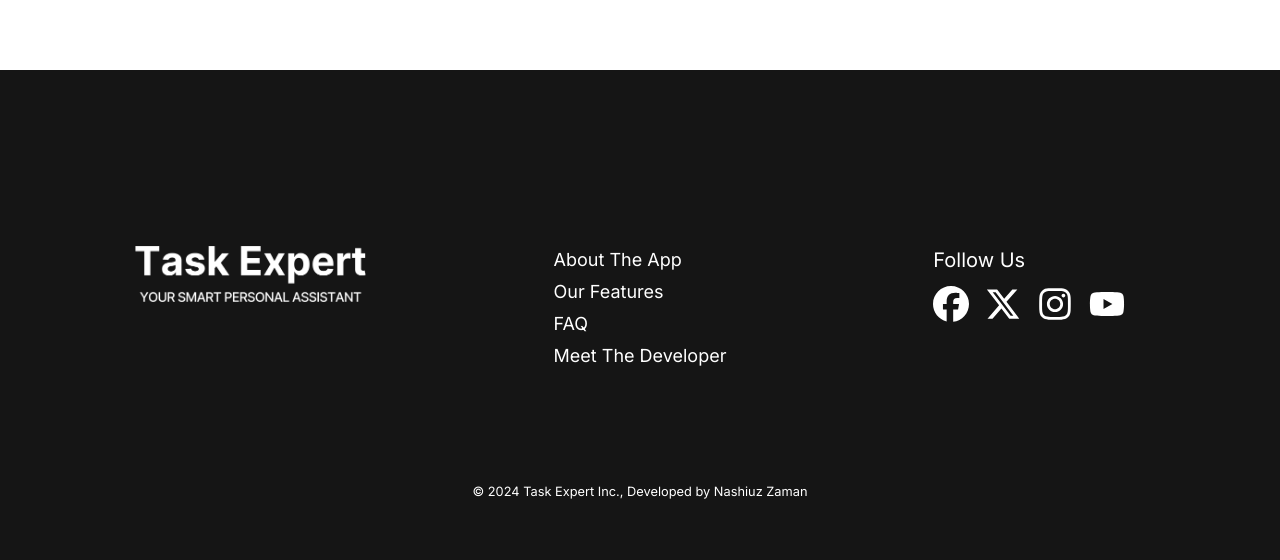
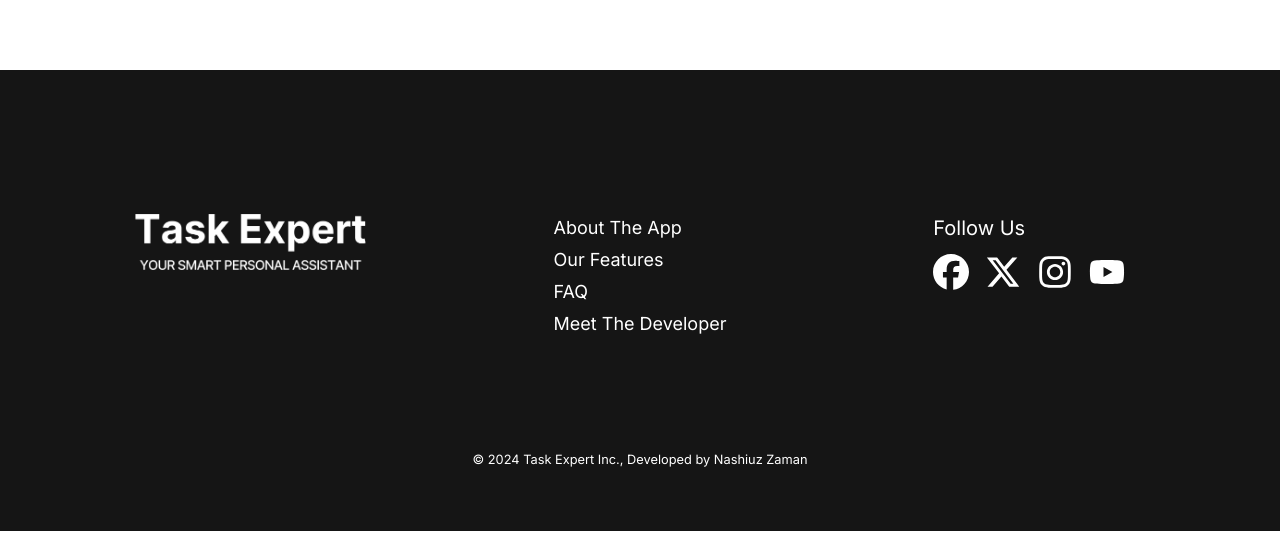
Before and after one commit to Nashiuz-Zaman/task-expert-client-nextjs, a Next.js app: page / in a window 1280 px wide. Shown: the part 3022-3582 px from the top of the page. After the commit the page ends 3553 px from the top, so only its background shows below. Built offline with nearby package versions, Linux system fonts and the light colour scheme; no server answers.

Commit message:
Change footer's top padding

```diff
--- a/src/components/shared/Footer/Footer.jsx
+++ b/src/components/shared/Footer/Footer.jsx
@@ -23,7 +23,7 @@
     'text-4xl text-white hover:text-primary transition-all duration-150 cursor-pointer';
 
   return (
-    <footer className='bg-blackLight pt-44 pb-16 relative'>
+    <footer className='bg-blackLight pt-sectionGapSm md:pt-sectionGapMd pb-16 relative'>
       <InnerContainer>
         {/* top part */}
 
@@ -43,7 +43,7 @@
           {/* follow us social media */}
           <div className='justify-self-center'>
             {/* social media icons */}
-            <div className={``}>
+            <div>
               <h2 className='text-xl text-center md:text-left text-white mb-3 2xl:text-3xl font'>
                 Follow Us
               </h2>
```
